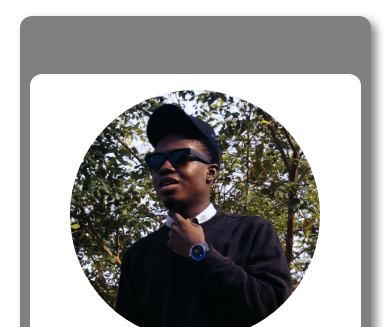
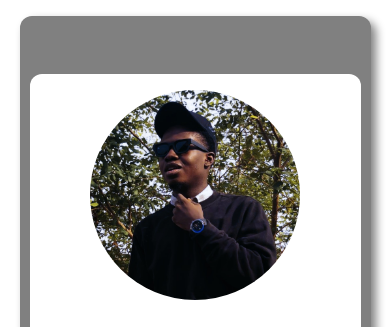
Before and after one commit to D-Bop/profile-card, a plain HTML site: page index.html in a window 390 px wide. Shown: the top 327 px of the page. Drawn offline with Linux system fonts and the light colour scheme.

Commit message:
fixed desktop breakpoint issues

```diff
--- a/Css/style.css
+++ b/Css/style.css
@@ -29,8 +29,8 @@ article {
 }
 
 figure > img {
-    height: 250px;
-    width: 250px;
+    height: 210px;
+    width: 210px;
     border-radius: 150px;
 }
 
@@ -182,3 +182,9 @@ nav > ul > li > a > button:hover{
         width: 50%;
     }
 }
+
+@media screen and (width:853px) {
+    body {
+        background-color: yellow;
+    }
+}
```
